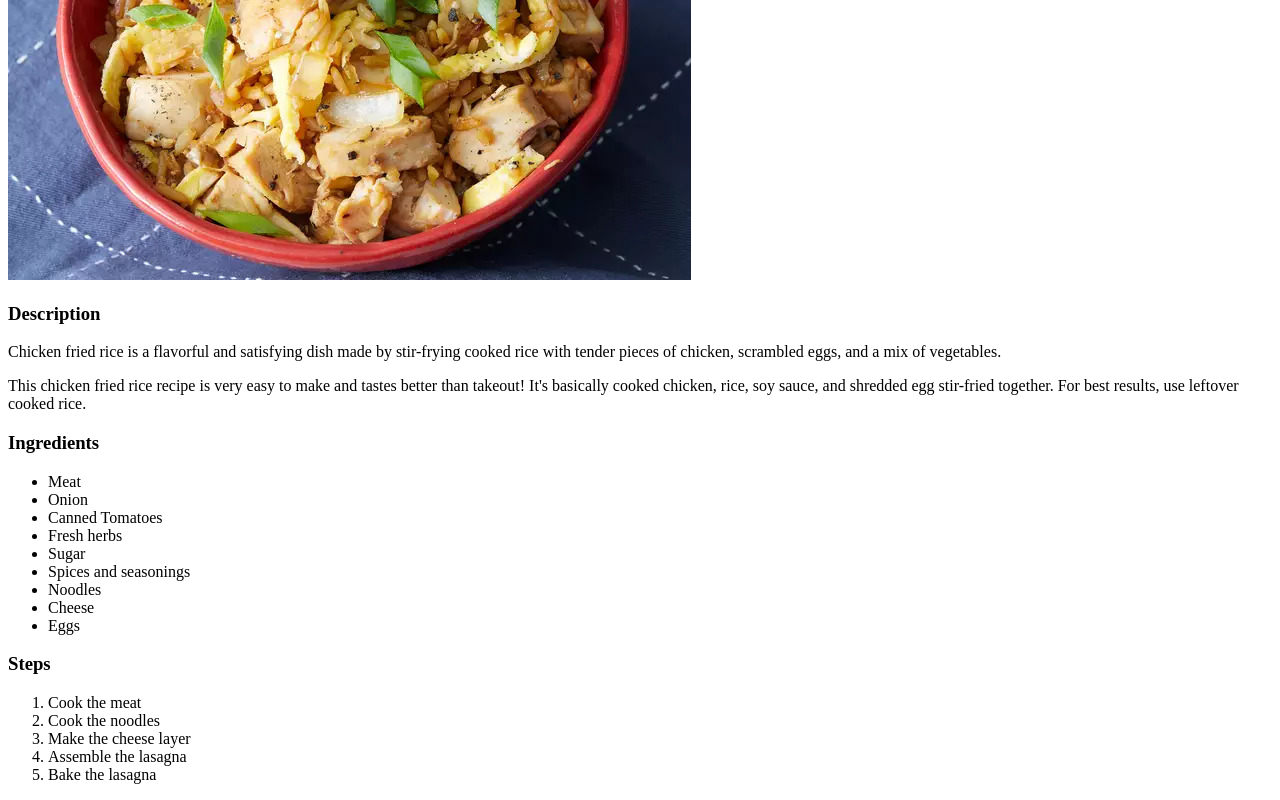
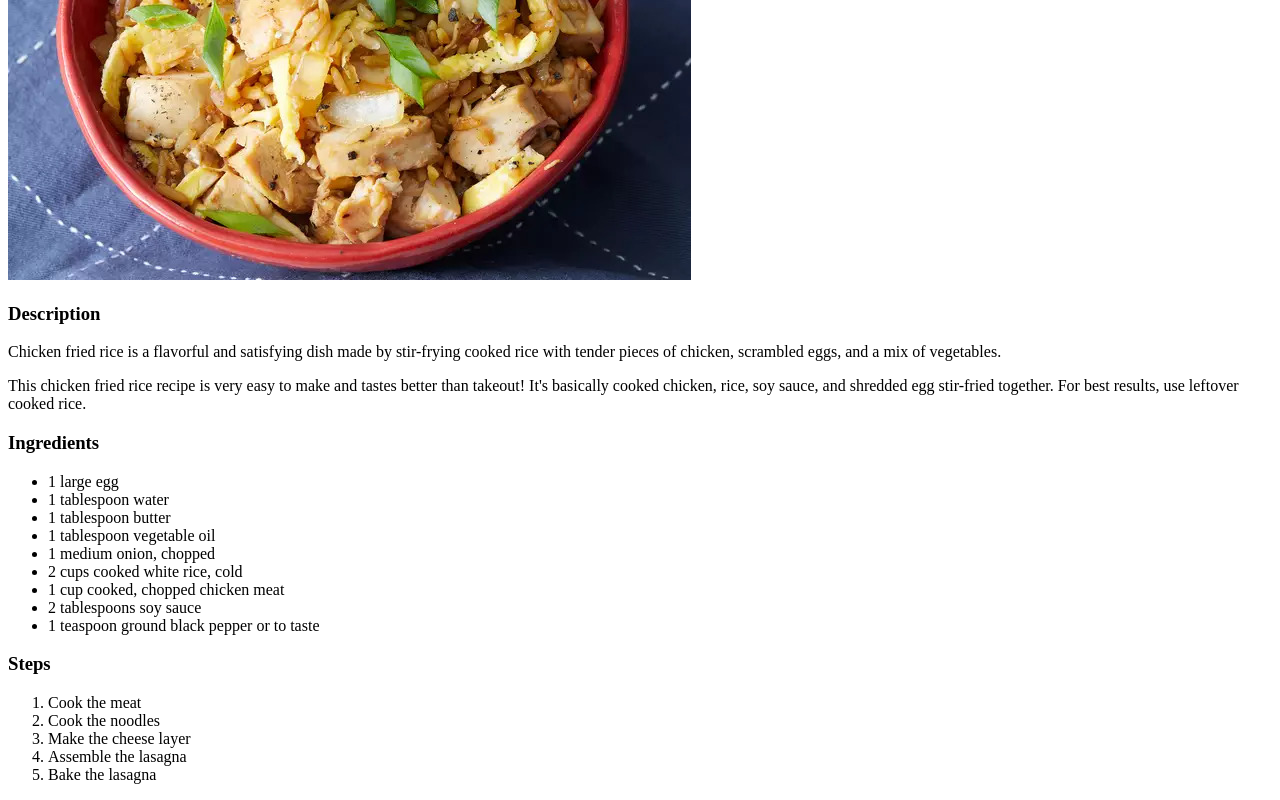
Before and after one commit to Solaire1903/odin-recipes, a plain HTML site: page recipes/chicken-fried-rice.html in a window 1280 px wide. Shown: the part 338-1138 px from the top of the page. Drawn offline with Linux system fonts and the light colour scheme.

Commit message:
Change ingredients of CFR

```diff
--- a/recipes/chicken-fried-rice.html
+++ b/recipes/chicken-fried-rice.html
@@ -14,15 +14,15 @@
     <p>This chicken fried rice recipe is very easy to make and tastes better than takeout! It's basically cooked chicken, rice, soy sauce, and shredded egg stir-fried together. For best results, use leftover cooked rice.</p>
     <h3>Ingredients</h3>
     <ul>
-        <li>Meat</li>
-        <li>Onion</li>
-        <li>Canned Tomatoes</li>
-        <li>Fresh herbs</li>
-        <li>Sugar</li>
-        <li>Spices and seasonings</li>
-        <li>Noodles</li>
-        <li>Cheese</li>
-        <li>Eggs</li>
+        <li>1 large egg</li>
+        <li>1 tablespoon water</li>
+        <li>1 tablespoon butter</li>
+        <li>1 tablespoon vegetable oil</li>
+        <li>1 medium onion, chopped</li>
+        <li>2 cups cooked white rice, cold</li>
+        <li>1 cup cooked, chopped chicken meat</li>
+        <li>2 tablespoons soy sauce</li>
+        <li>1 teaspoon ground black pepper or to taste</li>
     </ul>
     <h3>Steps</h3>
     <ol>
```
